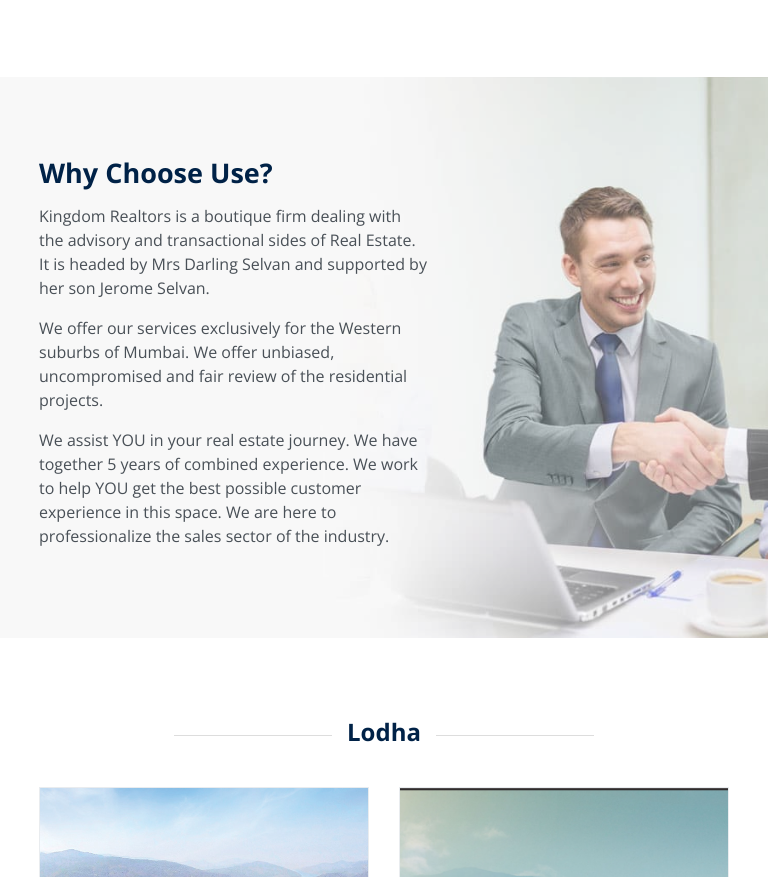
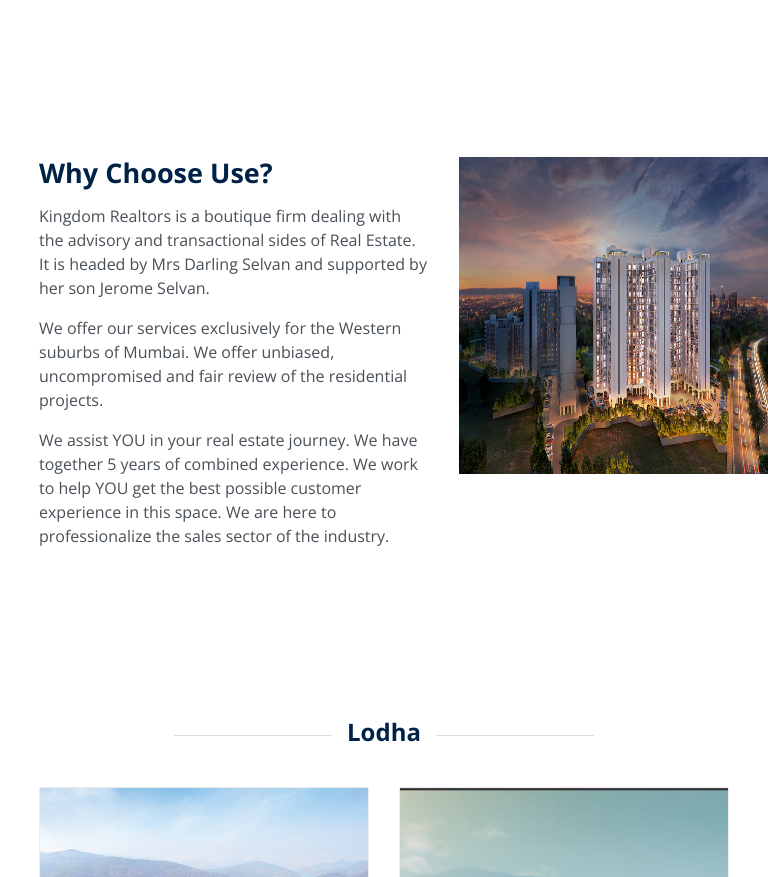
Before and after one commit to Digisailors/kingdom-realtors, a plain HTML site: page public/index.html in a window 768 px wide. Shown: the part 1411-2288 px from the top of the page. Drawn offline with nearby package versions, Linux system fonts and the light colour scheme.

Commit message:
final change

```diff
--- a/public/index.html
+++ b/public/index.html
@@ -32,7 +32,7 @@
         background-image: url("images/bg_1.jpg");
     }
     .bg-theme-v4{
-        background-image: url("images/bgoverlay.jpg");
+        background-image: none;
     }
     .bg-theme-v1{
         background-image: url("images/bg7.jpg");
@@ -65,6 +65,30 @@
     }
     #foot-img{
         width: 14%;
+    }
+    .about-img{
+        width: 120%;
+    }
+    @media (min-width: 1400px){
+        .about-img{
+        width: 120%;
+    }
+    }
+    @media (max-width: 1180px){
+        .about-img{
+        width: 100%;
+    }
+    }
+    @media (min-width: 1000px) and (max-width: 1180px){
+        .about-img{
+            height:  317px;
+        }
+    }
+    @media (min-width: 760px) and (max-width: 990px){
+        .about-img{
+            height:  317px;
+            width: 115%;
+        }
     }
 </style>
 <body>
@@ -364,6 +388,11 @@
                             We are here to professionalize the sales sector of the industry.
                         </p>
 
+                    </div>
+                </div>
+                <div class="col-md-5">
+                    <div class="title__leading">
+                        <img class="about-img" src="images/A-Gated-Comunity.jpg"></img>
                     </div>
                 </div>
             </div>
```
Also changed, not shown: public/images/A-Gated-Comunity.jpg (added).
